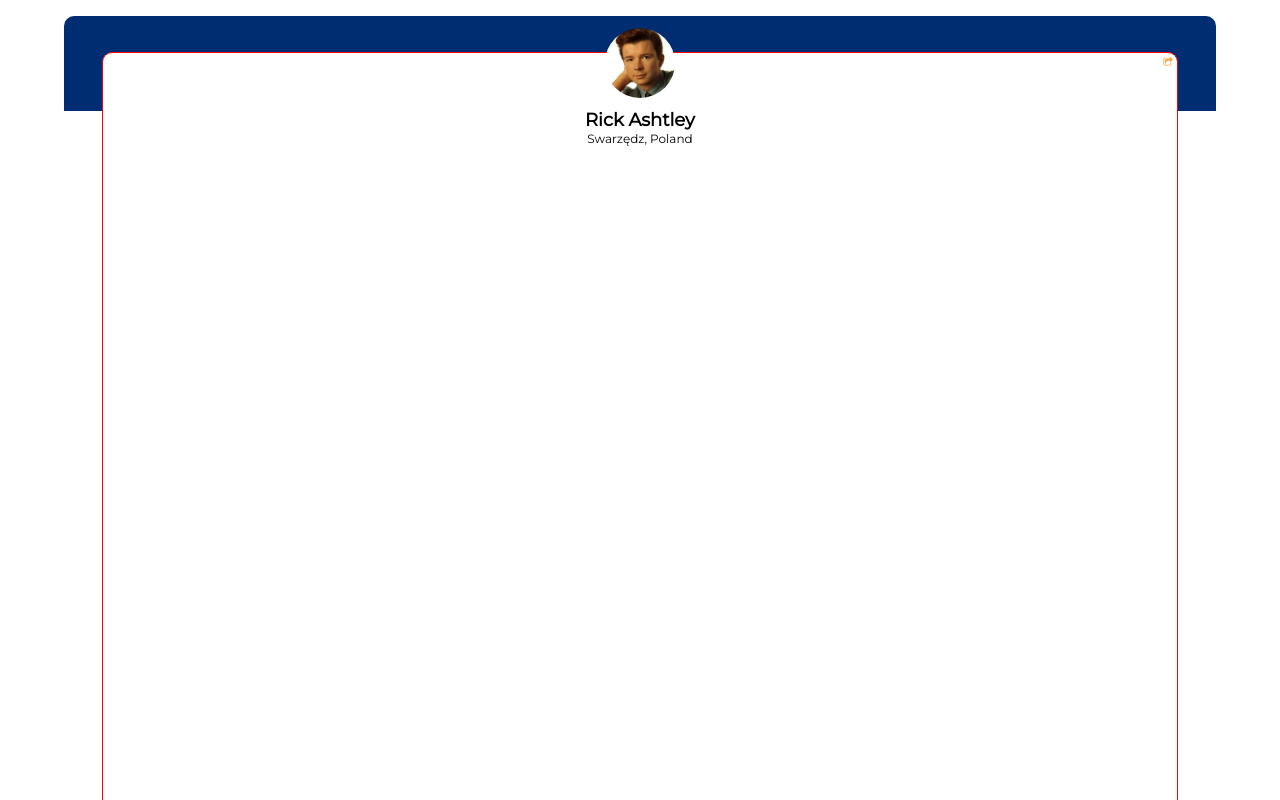
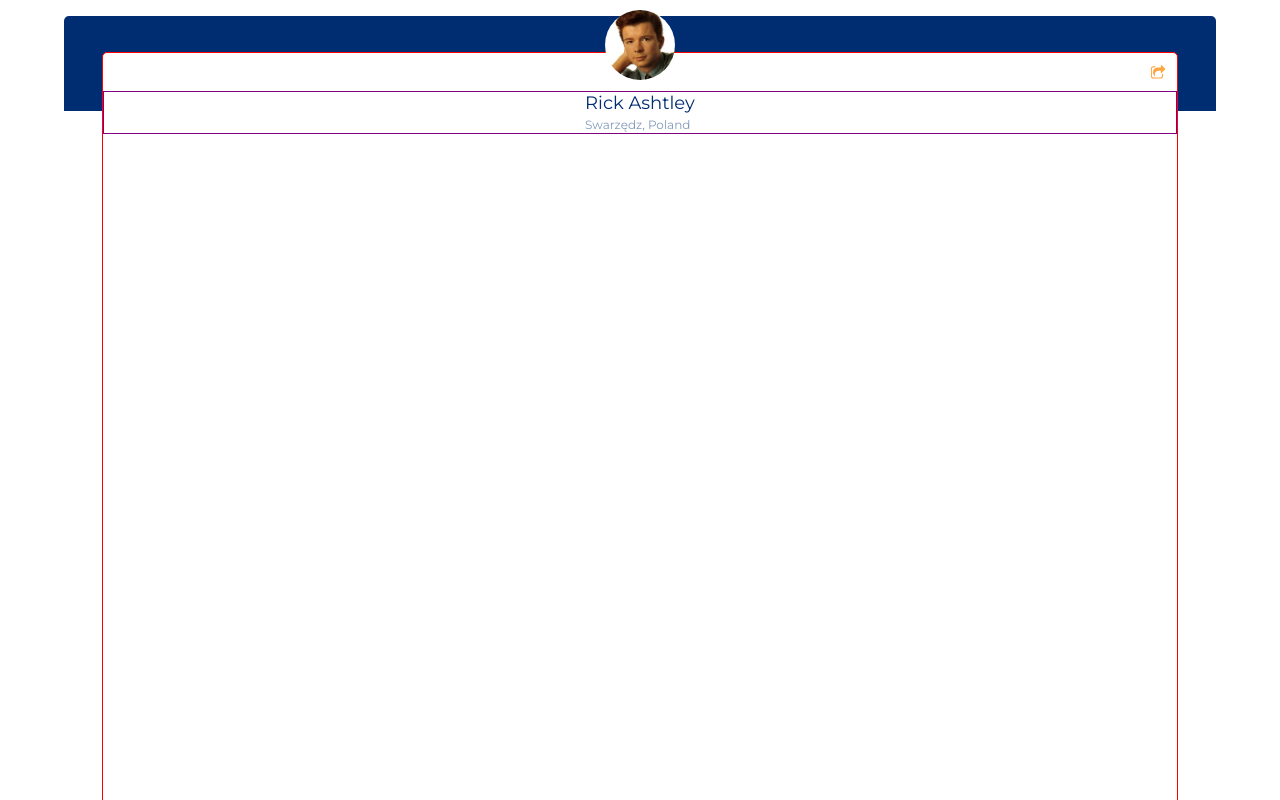
Before and after one commit to pawellicznerski/follow_app, a React (Create React App) app: page / in a window 1280 px wide. Shown: the top 800 px of the page. Built offline with nearby package versions, Linux system fonts and the light colour scheme.

Commit message:
structure2

```diff
--- a/src/App.css
+++ b/src/App.css
@@ -1,10 +1,12 @@
 .main-profile__details {
   position: relative;
+  border: 1px solid purple;
   display: flex;
-  justify-content: center; }
+  justify-content: center;
+  align-content: flex-start; }
   .main-profile__details__img {
     position: absolute;
-    bottom: 3em;
+    bottom: 53px;
     border-radius: 50%;
     height: 70px;
     width: 70px;
@@ -12,15 +14,13 @@
     background-position: center;
     background-repeat: no-repeat;
     background-size: cover; }
-  .main-profile__details__text {
-    display: flex;
-    flex-direction: column;
-    align-items: center;
-    margin-top: 38px; }
-    .main-profile__details__text__name {
-      font-size: 18px; }
-    .main-profile__details__text__address {
-      font-size: 12px; }
+  .main-profile__details__text__name {
+    font-size: 18px;
+    color: #002C71;
+    font-weight: normal; }
+  .main-profile__details__text__address {
+    font-size: 12px;
+    color: #8298B9; }
 
 .main-profile__share-btn {
   align-self: flex-end;
@@ -30,9 +30,9 @@
   background-repeat: no-repeat;
   border: 0 solid red;
   outline: none;
-  height: 10.1px;
-  width: 10.1px;
-  margin: 4px; }
+  height: 14.1px;
+  width: 14.1px;
+  margin: 11.9px; }
   .main-profile__share-btn:active {
     border: 3px solid white; }
 
@@ -40,7 +40,7 @@
   width: 84vw;
   height: 84vw;
   margin-top: 36px;
-  border-radius: 10px;
+  border-radius: 5px;
   border: 1px solid red;
   display: flex;
   flex-direction: column; }
@@ -48,10 +48,10 @@
 .primary-container {
   display: flex;
   justify-content: center;
-  align-items: center;
-  font-family: 'Montserrat', sans-serif; }
+  align-items: center; }
   .primary-container .follow-app {
-    border-radius: 10px;
+    font-family: 'Montserrat', sans-serif;
+    border-radius: 5px;
     margin-top: 1em;
     min-width: 310px;
     width: 90%;
--- a/src/components/follow-app/_follow-app.scss
+++ b/src/components/follow-app/_follow-app.scss
@@ -12,9 +12,9 @@ background: -moz-linear-gradient($colors);
   display: flex;
   justify-content: center;
   align-items: center;
-  font-family: 'Montserrat', sans-serif;
   .follow-app{
-    border-radius: 10px;
+    font-family: 'Montserrat', sans-serif;
+    border-radius: 5px;
     margin-top: 1em;
     min-width: 310px;
     width:90%;
--- a/src/components/follow-app/main-profile/__main-profile__details/_main-profile__details.scss
+++ b/src/components/follow-app/main-profile/__main-profile__details/_main-profile__details.scss
@@ -1,10 +1,12 @@
 .main-profile__details{
   position: relative;
+  border: 1px solid purple;
   display: flex;
   justify-content: center;
+  align-content: flex-start;
   &__img{
     position: absolute;
-    bottom:3em;
+    bottom:53px;
     border-radius: 50%;
     height: 70px;
     width: 70px;
@@ -14,16 +16,14 @@
     background-size: cover;
   }
   &__text{
-    display: flex;
-    flex-direction: column;
-    align-items: center;
-    margin-top: 38px;
     &__name{
       font-size: 18px;
-      // letter-spacing: 1.22px;
+      color: #002C71;
+      font-weight: normal;
     }
     &__address{
       font-size: 12px;
+      color: #8298B9;
     }
   }
 }
--- a/src/components/follow-app/main-profile/__main-profile__share-btn/_main-profile__share-btn.scss
+++ b/src/components/follow-app/main-profile/__main-profile__share-btn/_main-profile__share-btn.scss
@@ -7,9 +7,9 @@
   background-repeat: no-repeat;
   border: 0 solid red;
   outline:none;
-  height: 10.1px;
-  width: 10.1px;
-  margin: 4px;
+  height: 14.1px;
+  width: 14.1px;
+  margin: 11.9px;
   &:active{
     border:3px solid white;
   }
--- a/src/components/follow-app/main-profile/_main-profile.scss
+++ b/src/components/follow-app/main-profile/_main-profile.scss
@@ -6,7 +6,7 @@
   width:84vw;
   height: 84vw;
   margin-top: 36px;
-  border-radius: 10px;
+  border-radius: 5px;
   border: 1px solid red;
   display: flex;
   flex-direction: column;
```
Also changed, not shown: src/components/follow-app/main-profile/__main-profile__details/main.jpg (deleted), src/components/follow-app/main-profile/__main-profile__share-btn/share-icon.svg.
